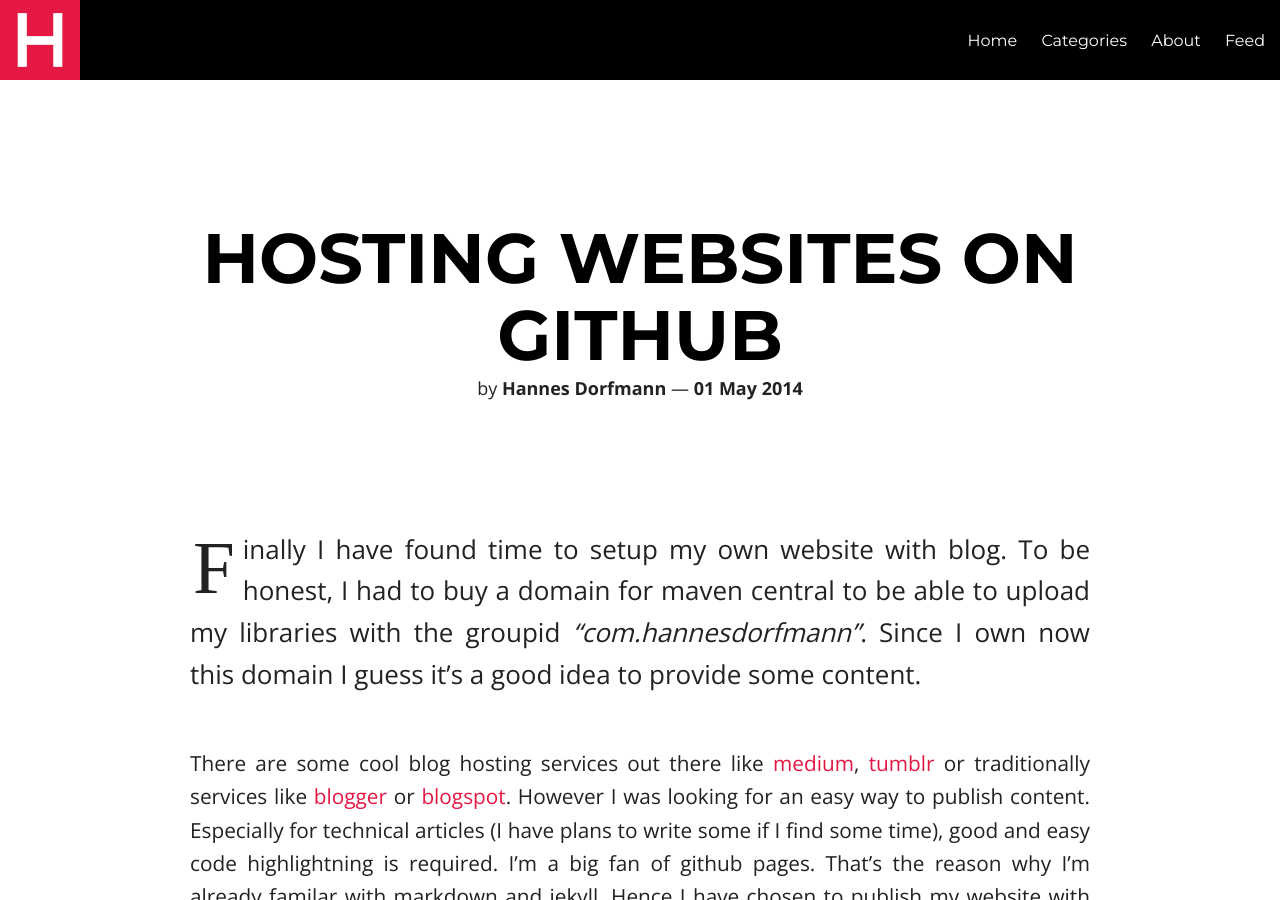
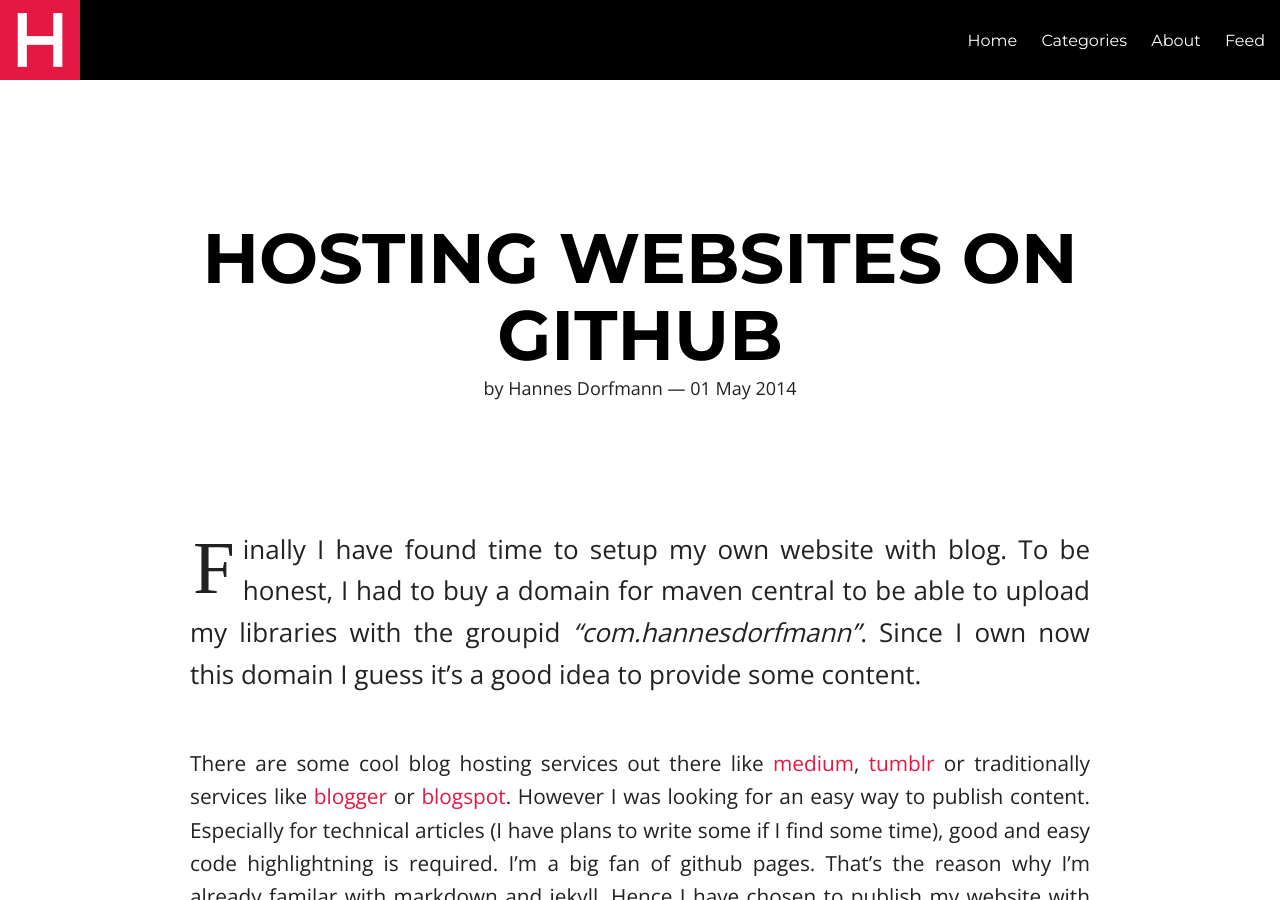
Before and after one commit to sockeqwe/website-old, a Jekyll site: the page built from _posts/2014-05-01-hosting-websites-with-jekyll-on-github.md, in a window 1280 px wide and 900 px high. Built offline with Jekyll 4.4.1, drawn with Linux system fonts in a browser that asks for light colours; nearby versions of some CDN libraries; comment, search, counter and statistics services are not loaded.

Commit message:
post layout

```diff
--- a/_layouts/post.html
+++ b/_layouts/post.html
@@ -58,7 +58,7 @@
 {% if page.imagefeature %}
             <div class="notepad-post-title bg-check">
                 <h1>{{ page.title }}</h1>
-                <p>by <strong>{{ site.owner.name }}</strong> &#8212; {% assign tagsize = page.tags.size %}{% if tagsize != 0 %}on {% for tag in page.tags %}<a href="{{ site.url }}/tags/index.html#{{ tag | cgi_encode }}" data-toggle="tooltip" title="Posts tagged with {{ tag }}" rel="tag">{{ tag }}</a>{% unless forloop.last %}&nbsp;&comma;&nbsp;{% endunless %}{% endfor %} {% endif %} <strong><time datetime="{{ page.date | date_to_xmlschema }}">{{ page.date | date: "%d %b %Y" }}</time></strong></p>
+                <p>by {{ site.owner.name }} &#8212; <time datetime="{{ page.date | date_to_xmlschema }}">{{ page.date | date: "%d %b %Y" }}</time></p>
             </div>
             <div class="bg-img"></div>
         </header>
@@ -69,7 +69,7 @@
                     <div class="small-12 columns">
                         <div class="notepad-post-meta-simple">
                             <h1>{{ page.title }}</h1>
-                            <p>by <strong>{{ site.owner.name }}</strong> &#8212; <strong><time datetime="{{ page.date | date_to_xmlschema }}">{{ page.date | date: "%d %b %Y" }}</time></strong></p>
+                            <p>by {{ site.owner.name }} &#8212; <time datetime="{{ page.date | date_to_xmlschema }}">{{ page.date | date: "%d %b %Y" }}</time></p>
                         </div>
                     </div>
                 </div>
@@ -83,7 +83,11 @@
 {% if site.share %}{% include share.html %}{% endif %}
         <div class="cf"></div>
 
-        <strong>Tags:</strong> {% assign tagsize = page.tags.size %}{% if tagsize != 0 %}on {% for tag in page.tags %}<a href="{{ site.url }}/tags/index.html#{{ tag | cgi_encode }}" data-toggle="tooltip" title="Posts tagged with {{ tag }}" rel="tag">{{ tag }}</a>{% unless forloop.last %}&nbsp;&comma;&nbsp;{% endunless %}{% endfor %}{% endif %}
+<div class="row text-center">
+    <section class="notepad-post-share">
+        <strong>Tags:</strong> {% assign tagsize = page.tags.size %}{% if tagsize != 0 %} {% for tag in page.tags %}<a href="{{ site.url }}/tags/index.html#{{ tag | cgi_encode }}" data-toggle="tooltip" title="Posts tagged with {{ tag }}" rel="tag">{{ tag }}</a>{% unless forloop.last %}&nbsp;&comma;&nbsp;{% endunless %}{% endfor %}{% endif %}
+      </section>
+</div>
 
         <div class="cf"></div>
 
```
